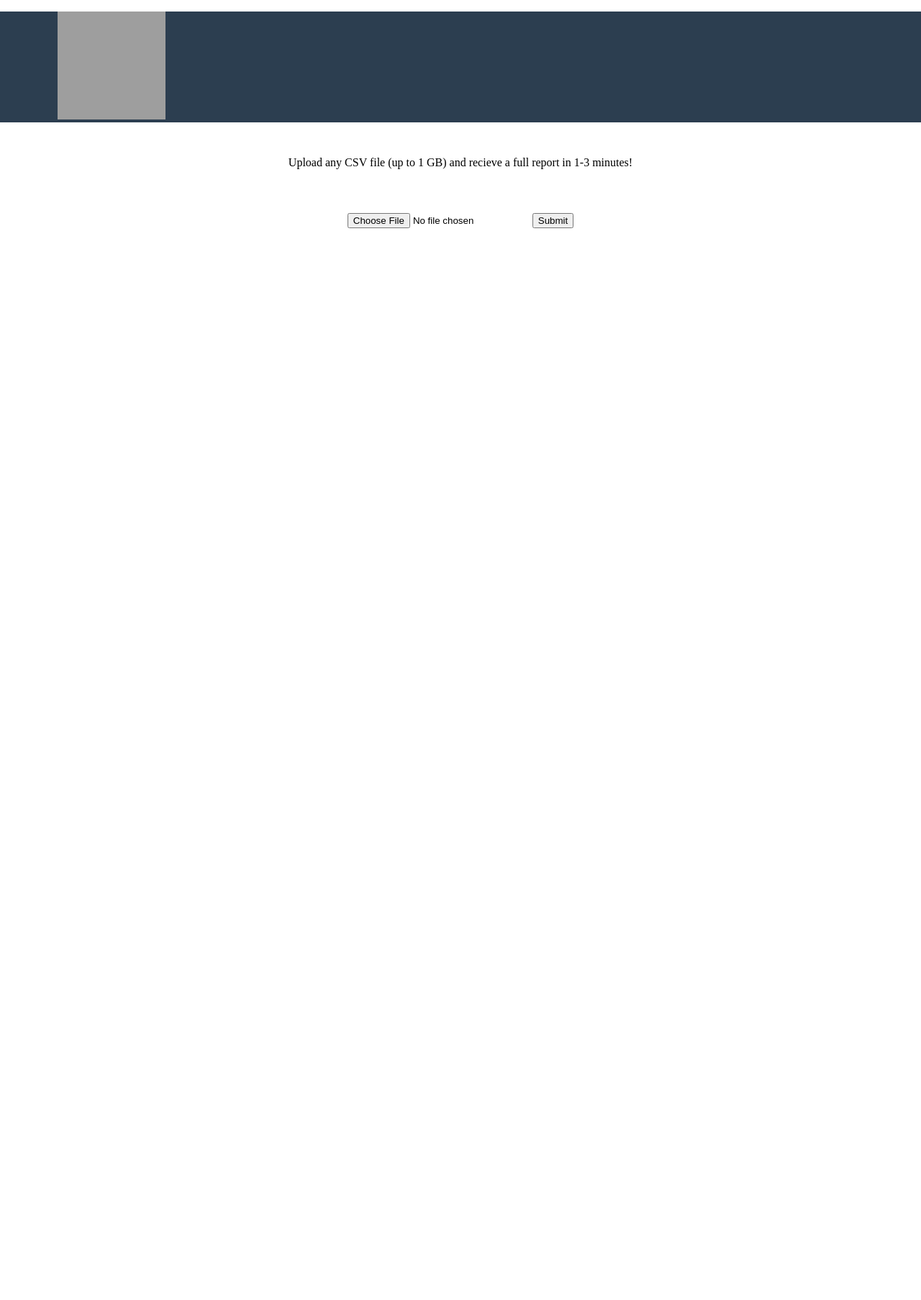
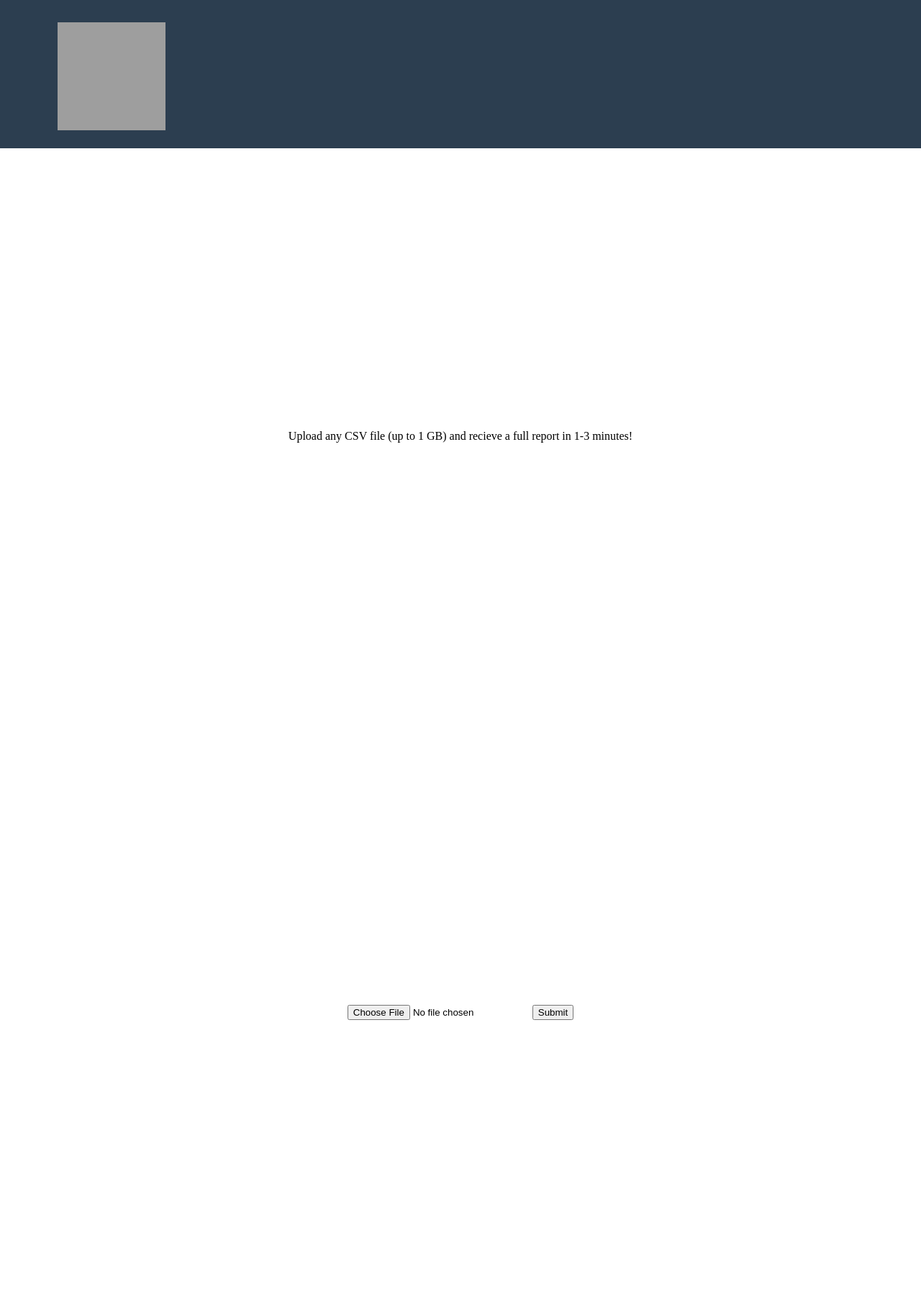
Before and after one commit to imadahmad97/DataOne, a Flask app: page / in a window 1280 px wide. Shown: the whole page at 72% size. Before the commit the page ends 317 px from the top, so only its background shows below. Run offline with Flask 2, Linux system fonts and the light colour scheme; some libraries are stand-ins or nearby versions; grey boxes are pictures that could not be loaded.

Commit message:
reverting

```diff
--- a/database_files/static/style.css
+++ b/database_files/static/style.css
@@ -6,7 +6,7 @@ body {
   display: flex;
   justify-content: center;
   align-items: center;
-  height: 10vh;
+  height: 100vh;
 }
 
 .nav a li {
@@ -19,6 +19,8 @@ display: inline-block;
 vertical-align: center;
 }
 .nav {
+padding-bottom: 5px;
+padding-top: 5px;
 margin: 0;
 text-align: left;
 vertical-align: center;
@@ -31,10 +33,10 @@ height: auto;
 height: 60px;
 width: 60px;
 padding-left: 40px;
+padding-top: 10px;
 display: block;
 text-align: left;
 }
-
 #navright{
 float:right;
 margin-top:20px;
```
